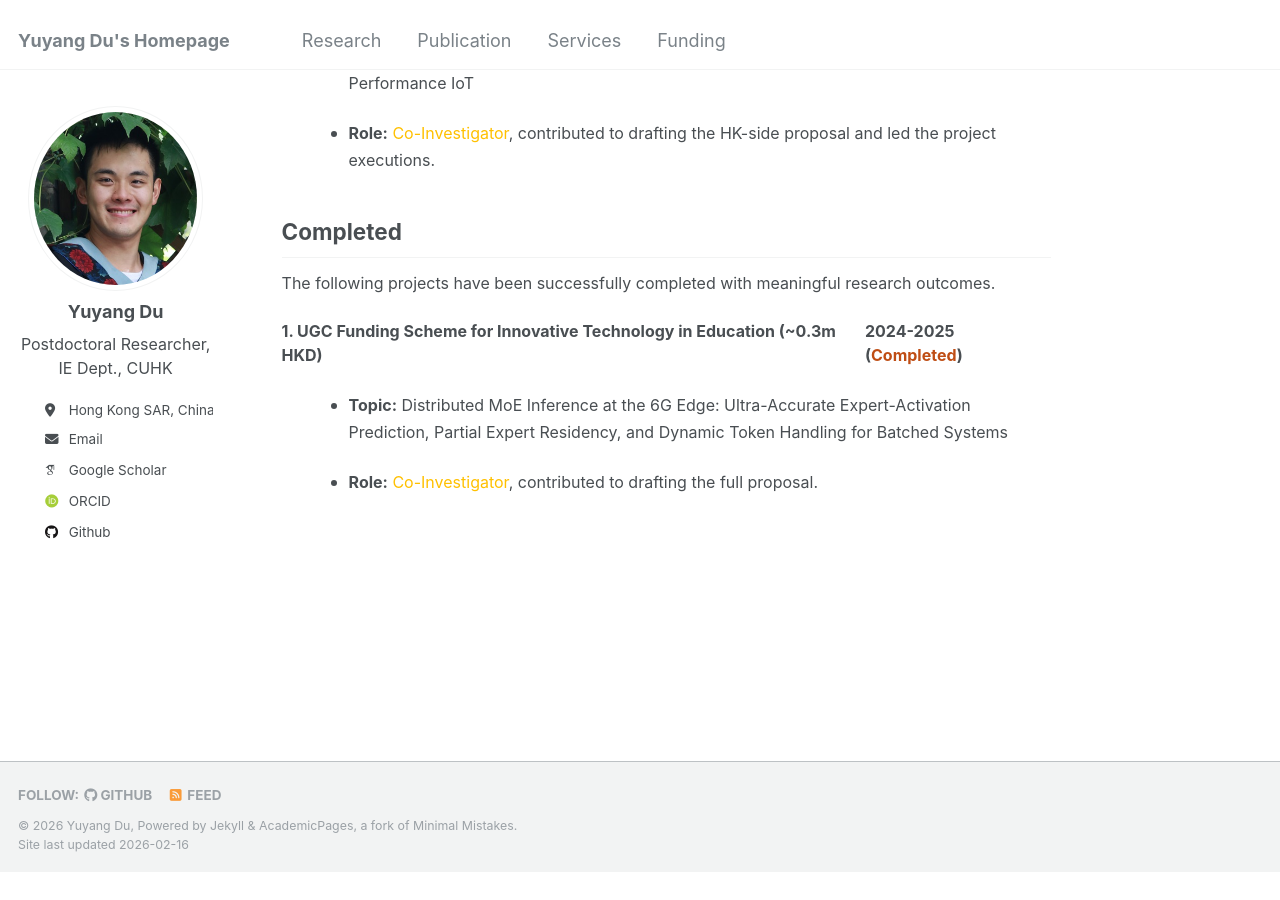
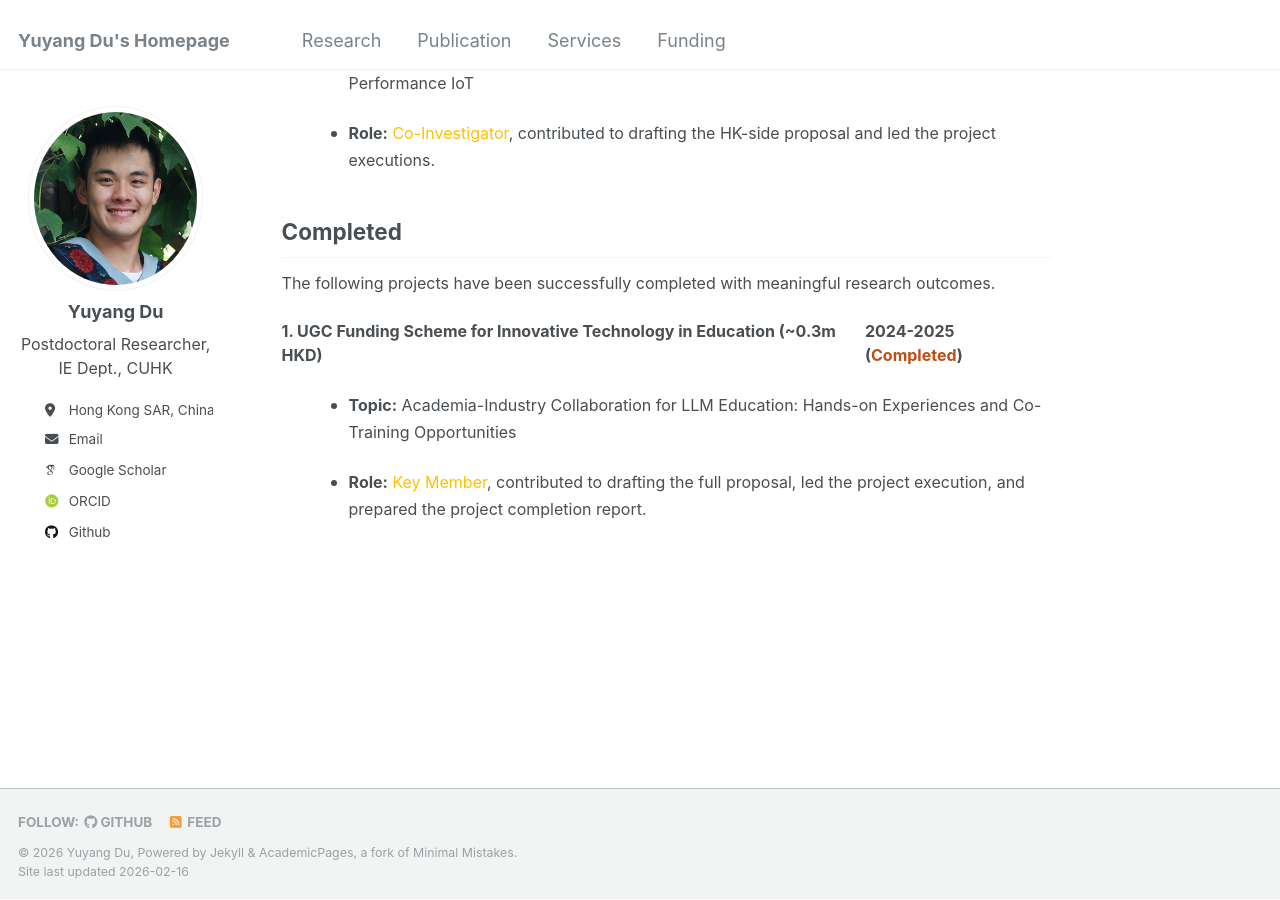
Before and after one commit to yuyangdu01/yuyangdu01.github.io, a Jekyll site: the page built from _pages/funding.md, in a window 1280 px wide and 900 px high, scrolled down 1212 px. Built offline with Jekyll 4.4.1, drawn with Linux system fonts in a browser that asks for light colours; some web fonts are replaced; before the commit the page ends 2085 px from its top, so only the background shows below that.

Commit message:
Update funding.md

```diff
--- a/_pages/funding.md
+++ b/_pages/funding.md
@@ -73,6 +73,6 @@ Completed
   <font size=3><b>2024-2025 (<span style="color: #bf4d14;">Completed</span>)</b></font>
 </li>
 <ul style="margin-left: 1.5em;">
-  <p style="text-align: justify;"><font size=3><li><b>Topic:</b> Distributed MoE Inference at the 6G Edge: Ultra-Accurate Expert-Activation Prediction, Partial Expert Residency, and Dynamic Token Handling for Batched Systems</li></font></p>
-  <p style="text-align: justify;"><font size=3><li><b>Role:</b> <span style="color: #ffc000;">Co-Investigator</span>, contributed to drafting the full proposal.</li></font></p>
+  <p style="text-align: justify;"><font size=3><li><b>Topic:</b> Academia-Industry Collaboration for LLM Education: Hands-on Experiences and Co-Training Opportunities</li></font></p>
+  <p style="text-align: justify;"><font size=3><li><b>Role:</b> <span style="color: #ffc000;">Key Member</span>, contributed to drafting the full proposal, led the project execution, and prepared the project completion report.</li></font></p>
 </ul>
```
